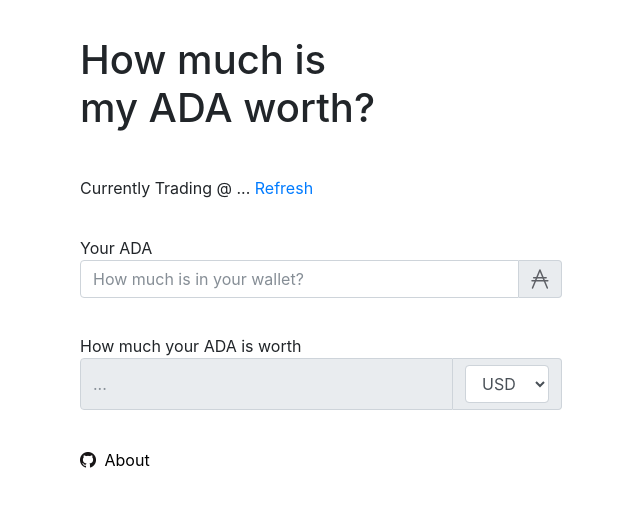
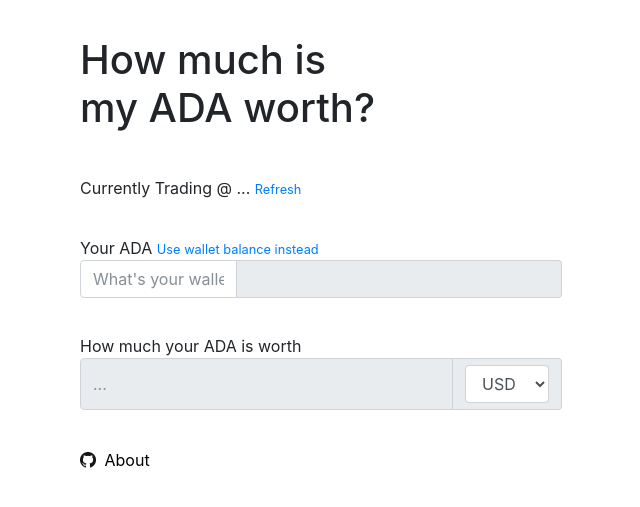
Before and after one commit to tma02/howmuchismyadaworth.com, a PHP site: page /index.html in a window 1280 px wide. Shown: the top 507 px of the page, without its empty margins (319-959 px from the left). Run offline with PHP 8.4, Linux system fonts and the light colour scheme; some libraries are stand-ins or nearby versions.

Commit message:
Wallet support

```diff
--- a/app.css
+++ b/app.css
@@ -16,7 +16,7 @@
   top: 320px;
   left: 0;
   width: 100vw;
-  height: 180px;
+  height: 188px;
   background-color: white;
   z-index: -500;
 }
--- a/app.js
+++ b/app.js
@@ -6,6 +6,10 @@ if (localStorage.currency) {
   currency = localStorage.currency;
 }
 var api = 'coinmarketcap';
+var adaType = 'address';
+if (localStorage.adaType) {
+  adaType = localStorage.adaType;
+}
 
 var data = {
   coinmarketcap: {
@@ -43,18 +47,52 @@ function getAdaValue(api_source, currency, cb) {
   xhr.send();
 }
 
+function getWalletBalance(address, cb) {
+  var xhr = new XMLHttpRequest();
+  xhr.onload = function() {
+    var balance = JSON.parse(xhr.responseText);
+    cb(balance.Right.caBalance.getCoin / 1000000);
+  }
+  xhr.open('GET', `https://cardanoexplorer.com/api/addresses/summary/${address}`);
+  xhr.responseType = 'text';
+  xhr.send();
+}
+
 function refreshValueDisplay(api_source) {
   $('#ada-value-input').val('');
   $('#ada-value-input').removeClass('is-valid');
   $('#current-value').html('...');
   getAdaValue(api_source, currency, function(value) {
     $('#current-value').html(`${value} ${currency}`);
-    calculateAdaValue(api_source, currency);
+    if (adaType === 'address') {
+      getWalletBalance($('#ada').val(), function(balance) {
+        calculateAdaValue(api_source, currency, balance);
+      });
+    }
+    else {
+      calculateAdaValue(api_source, currency, 0);
+    }
   });
+
+  if (adaType === 'balance') {
+    var adaBalance = parseInt($('#ada').val().replace(',', ''));
+    $('#ada-balance').html(isNaN(adaBalance) ? '' : `${adaBalance} `);
+  }
+  else {
+    getWalletBalance($('#ada').val(), function(balance) {
+      $('#ada-balance').html(`${balance} `);
+    });
+  }
 }
 
-function calculateAdaValue(api_source, currency) {
-  var ada = $('#ada').val().replace(',', '');
+function calculateAdaValue(api_source, currency, wallet_balance) {
+  var ada;
+  if (adaType === 'balance') {
+    ada = $('#ada').val().replace(',', '');
+  }
+  else {
+    ada = wallet_balance;
+  }
   var value = ada * data[api_source].getPrice(currency);
   var decimalFixedValue = ((value *= 1000000) - (value % 1)) / 1000000;
   $('#ada-value-input').val(decimalFixedValue > 0 ? decimalFixedValue : '');
@@ -67,12 +105,26 @@ function calculateAdaValue(api_source, currency) {
   localStorage.ada = ada;
 }
 
+function renderAdaType() {
+  if (adaType === 'balance') {
+    $('#ada-type-icon').attr('data', './ada-symbol-smallest-dark.inline.svg');
+    $('#toggle-ada-type').html('<small>Use wallet address instead</small>');
+    $('#ada').attr('placeholder', 'How much is in your wallet?');
+  }
+  else {
+    $('#ada-type-icon').attr('data', './wallet-ic.inline.svg');
+    $('#toggle-ada-type').html('<small>Use wallet balance instead</small>');
+    $('#ada').attr('placeholder', 'What\'s your wallet address?');
+  }
+}
+
 $(function() {
 
   if (localStorage.ada) {
     $('#ada').val(localStorage.ada);
   }
   refreshValueDisplay(api);
+  renderAdaType();
   renderCurrencyDisplay(currency);
   $('#currency').change(function() {
     currency = currencies[$(this)[0].selectedIndex];
@@ -82,7 +134,17 @@ $(function() {
   $('#refresh-price').click(function() { refreshValueDisplay(api); });
   $('#ada').keyup(function() {
     try {
-      calculateAdaValue(api, currency);
+      if (adaType === 'balance') {
+        calculateAdaValue(api, currency, 0);
+        var adaBalance = parseInt($('#ada').val().replace(',', ''));
+        $('#ada-balance').html(isNaN(adaBalance) ? '' : `${adaBalance} `);
+      }
+      else {
+        getWalletBalance($('#ada').val(), function(balance) {
+          calculateAdaValue(api, currency, balance);
+          $('#ada-balance').html(`${balance} `);
+        });
+      }
     }
     catch (e) {
       console.log(e);
@@ -106,5 +168,15 @@ $(function() {
       $('#about').html('Close');
     }
   });
+  $('#toggle-ada-type').click(function() {
+    if (adaType === 'address') {
+      adaType = 'balance';
+    }
+    else {
+      adaType = 'address';
+    }
+    renderAdaType();
+    localStorage.adaType = adaType;
+  });
 
 });
--- a/index.html
+++ b/index.html
@@ -12,35 +12,17 @@
   <div class="container" style="margin-top: 36px; max-width: 512px;">
     <h1>How much is <br/> my ADA worth?</h1>
     <div class="padding"></div>
-    Currently Trading @ <span id="current-value">...</span> <a href="#" id="refresh-price">Refresh</a>
+    Currently Trading @ <span id="current-value">...</span> <a href="#" id="refresh-price"><small>Refresh</small></a>
     <div class="padding"></div>
-    Your ADA
+    Your ADA <a href="#" id="toggle-ada-type"><small>Use wallet balance instead</small></a>
     <div class="input-group">
-      <input type="text" class="form-control" aria-label="Amount" id="ada" placeholder="How much is in your wallet?">
+      <input type="text" class="form-control" aria-label="Amount" id="ada" placeholder="What's your wallet address?">
       <span class="input-group-addon">
-        <svg width="18px" height="20px" viewBox="0 0 18 20" version="1.1" xmlns="http://www.w3.org/2000/svg" xmlns:xlink="http://www.w3.org/1999/xlink">
-          <!-- Generator: sketchtool 42 (36781) - http://www.bohemiancoding.com/sketch -->
-          <title>5B47861B-BE78-47A7-AF40-C1783A7FA64B</title>
-          <desc>Created with sketchtool.</desc>
-          <defs></defs>
-          <g id="Page-1" stroke="none" stroke-width="1" fill="none" fill-rule="evenodd" stroke-linecap="round">
-            <g id="new_wallet_screen_summary" transform="translate(-1238.000000, -715.000000)" stroke="#5E6066" stroke-width="1.5">
-              <g id="amount-copy" transform="translate(760.000000, 460.000000)">
-                <g id="pending" transform="translate(60.000000, 246.000000)">
-                  <g id="ada-symbol-smallest-dark-copy" transform="translate(419.000000, 10.000000)">
-                    <polyline id="Path-2" stroke-linejoin="round" points="0.505531915 18 7.92 0 15.3344681 18"></polyline>
-                    <path d="M1.68510638,7.75 L14.1548936,7.75" id="Line"></path>
-                    <path d="M0,10.75 L15.84,10.75" id="Line-Copy"></path>
-                  </g>
-                </g>
-              </g>
-            </g>
-          </g>
-        </svg>
+        <object id="ada-type-icon" data="./wallet-ic.inline.svg" type="image/svg+xml" style="height: 20px;"></object>
       </span>
     </div>
     <div class="padding"></div>
-    How much your ADA is worth
+    How much your <span id="ada-balance"></span>ADA is worth
     <div class="input-group">
       <input type="text" class="form-control" aria-label="" id="ada-value-input" placeholder="..." disabled>
       <span class="input-group-addon" id="ada-value-currency">
```
Also changed, not shown: wallet-ic.inline.svg (added).
